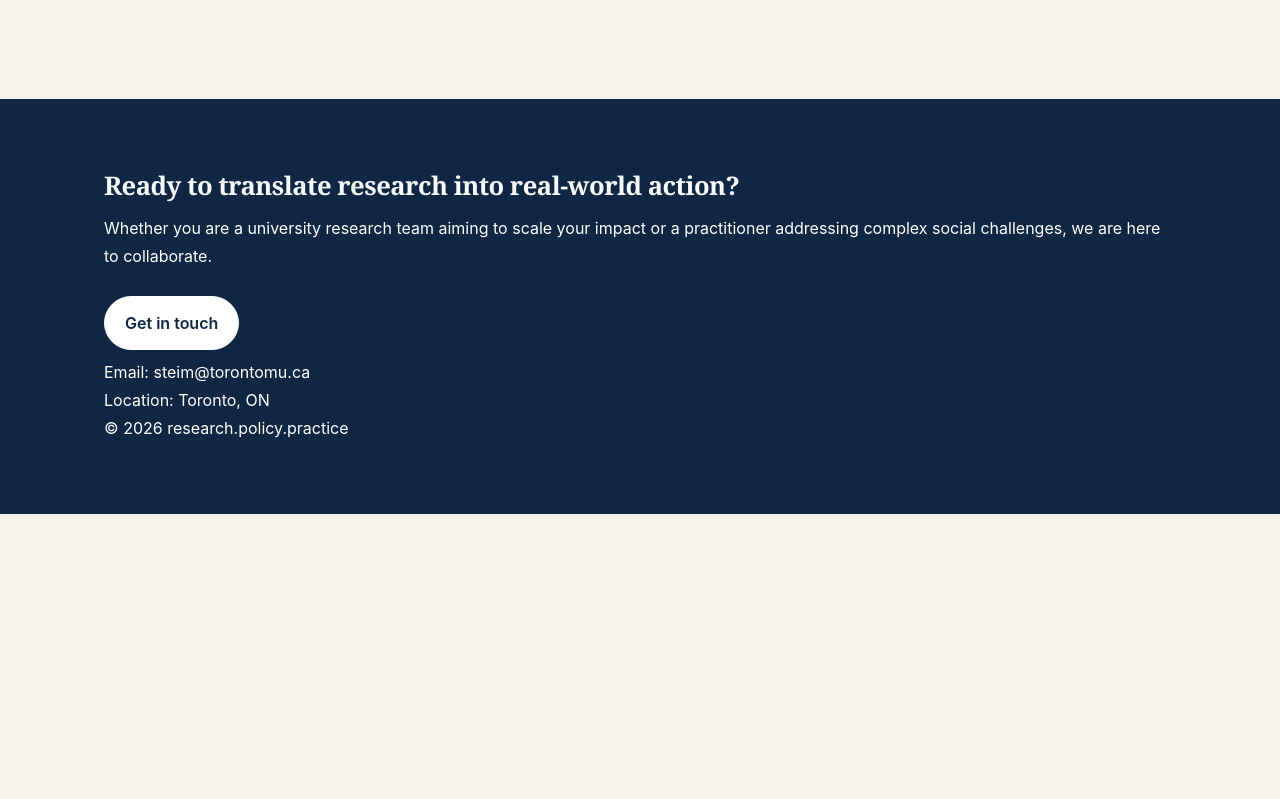
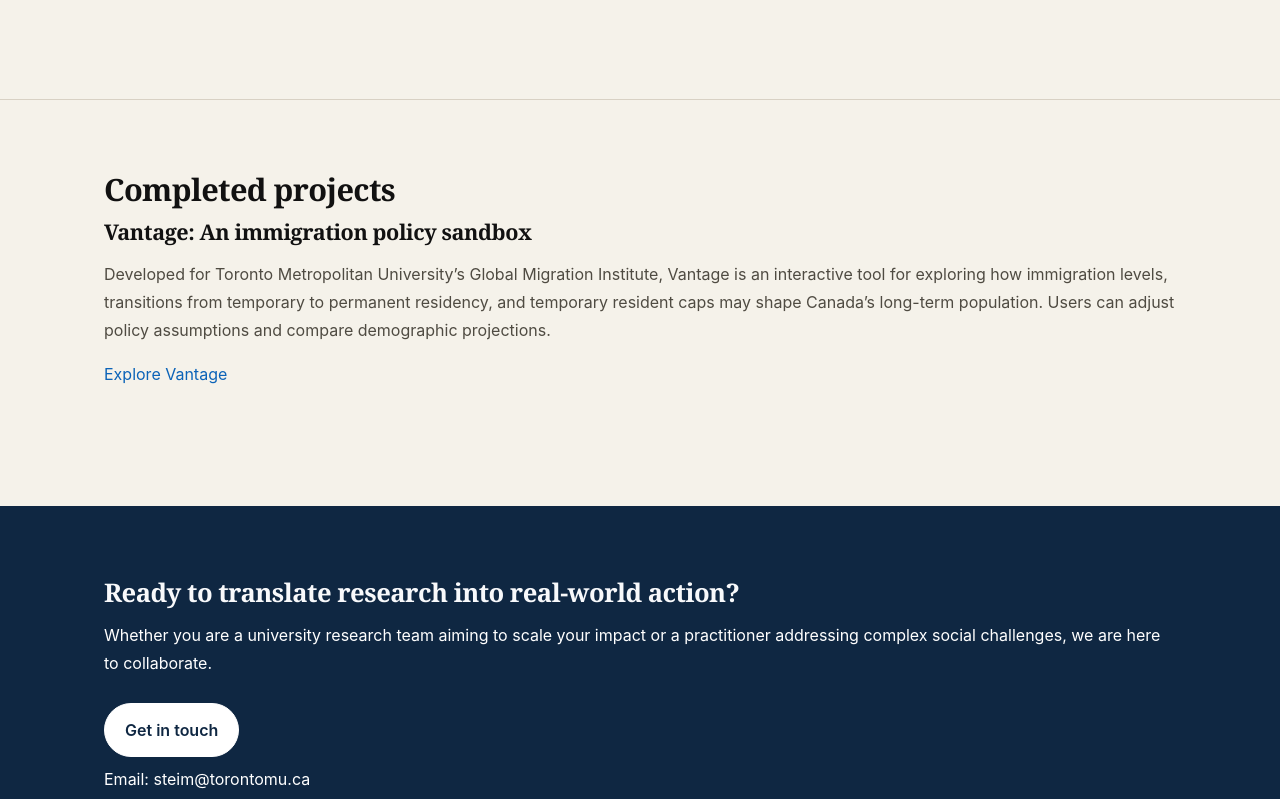
Before and after one commit to SteinMonteiro/rpp-website, a plain HTML site: page index.html in a window 1280 px wide. Shown: the part 2001-2800 px from the top of the page. Before the commit the page ends 2515 px from the top, so only its background shows below. Drawn offline with Linux system fonts and the light colour scheme.

Commit message:
Include a completed projects section

```diff
--- a/index.html
+++ b/index.html
@@ -18,6 +18,7 @@
       <nav class="nav">
         <a href="#about">About</a>
         <a href="#approach">Approach</a>
+        <a href="#projects">Projects</a>
         <a href="#contact">Contact</a>
       </nav>
     </div>
@@ -90,6 +91,17 @@
         </article>
       </div>
     </section>
+
+    <section id="projects" class="section">
+      <div class="container">
+        <h2>Completed projects</h2>
+        <article class="service">
+          <h3>Vantage: An immigration policy sandbox</h3>
+          <p>Developed for Toronto Metropolitan University’s Global Migration Institute, Vantage is an interactive tool for exploring how immigration levels, transitions from temporary to permanent residency, and temporary resident caps may shape Canada’s long-term population. Users can adjust policy assumptions and compare demographic projections.</p>
+          <p><a href="https://www.vantage.rp2.ca" target="_blank" rel="noopener noreferrer">Explore Vantage</a></p>
+        </article>
+      </div>
+    </section>
   </main>
 
   <footer id="contact" class="site-footer">
```
